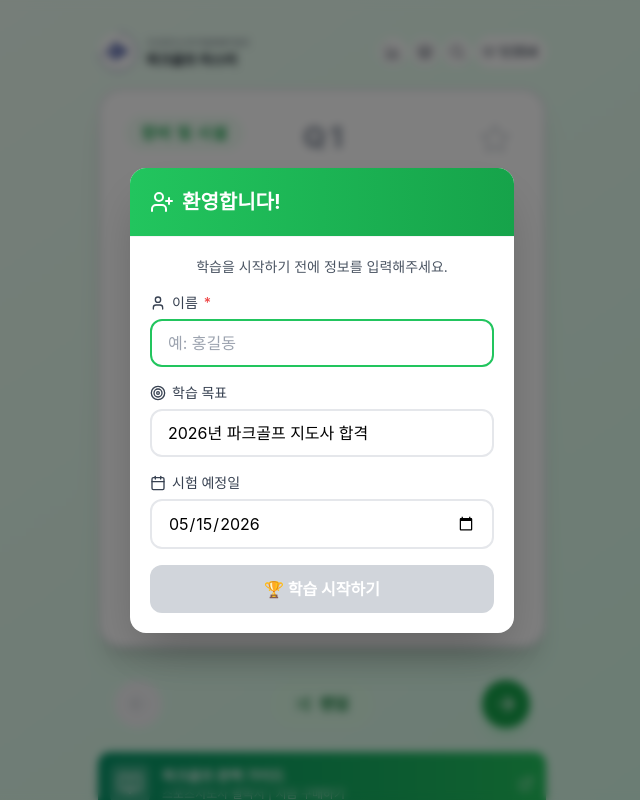
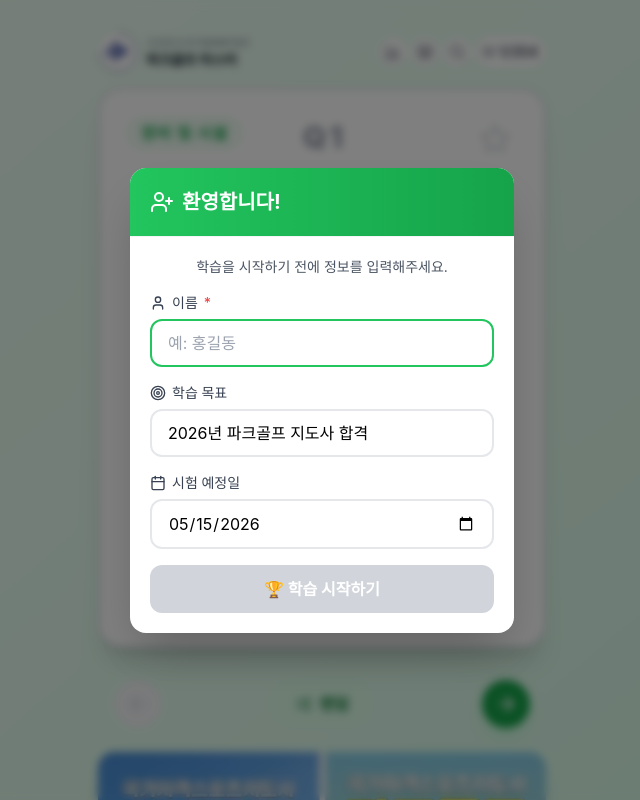
Before and after one commit to seiyeolo/park-golf-master, a React (Vite) app: page / in a window 1280 px wide. Shown: the top 800 px of the page, without its empty margins (318-958 px from the left). Built offline with nearby package versions, Linux system fonts and the light colour scheme.

Commit message:
feat: 책 표지 이미지(JPEG 76KB)를 대문 배너에 배치

```diff
--- a/src/components/AdBanner.jsx
+++ b/src/components/AdBanner.jsx
@@ -1,4 +1,4 @@
-import { BookOpen, ExternalLink } from 'lucide-react';
+import { ExternalLink } from 'lucide-react';
 
 const AdBanner = ({ type = 'book' }) => {
   if (type === 'book') {
@@ -9,15 +9,26 @@ const AdBanner = ({ type = 'book' }) => {
         rel="noopener noreferrer"
         className="w-full max-w-md block"
       >
-        <div className="bg-gradient-to-r from-emerald-600 to-green-500 rounded-xl p-3 shadow-lg flex items-center gap-3 hover:shadow-xl transition-shadow">
-          <div className="bg-white/20 p-2 rounded-lg">
-            <BookOpen className="w-6 h-6 text-white" />
+        <div className="relative rounded-2xl overflow-hidden shadow-xl hover:shadow-2xl transition-shadow group">
+          {/* 책 표지 이미지 */}
+          <img
+            src="/images/book-cover.jpg"
+            alt="파크골프 한권으로 마스터 - 국가자격스포츠지도사"
+            className="w-full object-cover transition-transform duration-300 group-hover:scale-105"
+            style={{ maxHeight: '220px', objectPosition: 'top' }}
+          />
+          {/* 오버레이 */}
+          <div className="absolute inset-0 bg-gradient-to-t from-black/70 via-transparent to-transparent" />
+          {/* 하단 텍스트 */}
+          <div className="absolute bottom-0 left-0 right-0 p-3 flex items-center justify-between">
+            <div>
+              <p className="text-white font-bold text-sm drop-shadow">지금 구매하기</p>
+              <p className="text-white/80 text-xs drop-shadow">northkms.com</p>
+            </div>
+            <div className="bg-emerald-500 text-white px-3 py-1.5 rounded-full text-xs font-bold flex items-center gap-1 shadow-lg">
+              구매 <ExternalLink className="w-3 h-3" />
+            </div>
           </div>
-          <div className="flex-1 min-w-0">
-            <p className="text-white font-bold text-sm">파크골프 완벽 가이드</p>
-            <p className="text-white/80 text-xs">스포츠지도사 필독서 | 지금 구매하기</p>
-          </div>
-          <ExternalLink className="w-4 h-4 text-white/70 shrink-0" />
         </div>
       </a>
     );
@@ -34,7 +45,6 @@ const AdBanner = ({ type = 'book' }) => {
         <div className="bg-gradient-to-r from-gray-800 to-gray-700 rounded-xl p-3 shadow-lg flex items-center gap-3 hover:shadow-xl transition-shadow">
           <div className="bg-white rounded-lg p-1.5">
             <svg viewBox="0 0 40 40" className="w-7 h-7">
-              {/* PUTTIST 로고 - 골프공 모양 */}
               <circle cx="20" cy="20" r="18" fill="#10b981" />
               <circle cx="14" cy="14" r="2" fill="white" opacity="0.6" />
               <circle cx="20" cy="12" r="2" fill="white" opacity="0.6" />
```
Also changed, not shown: public/images/book-cover.jpg (added).
